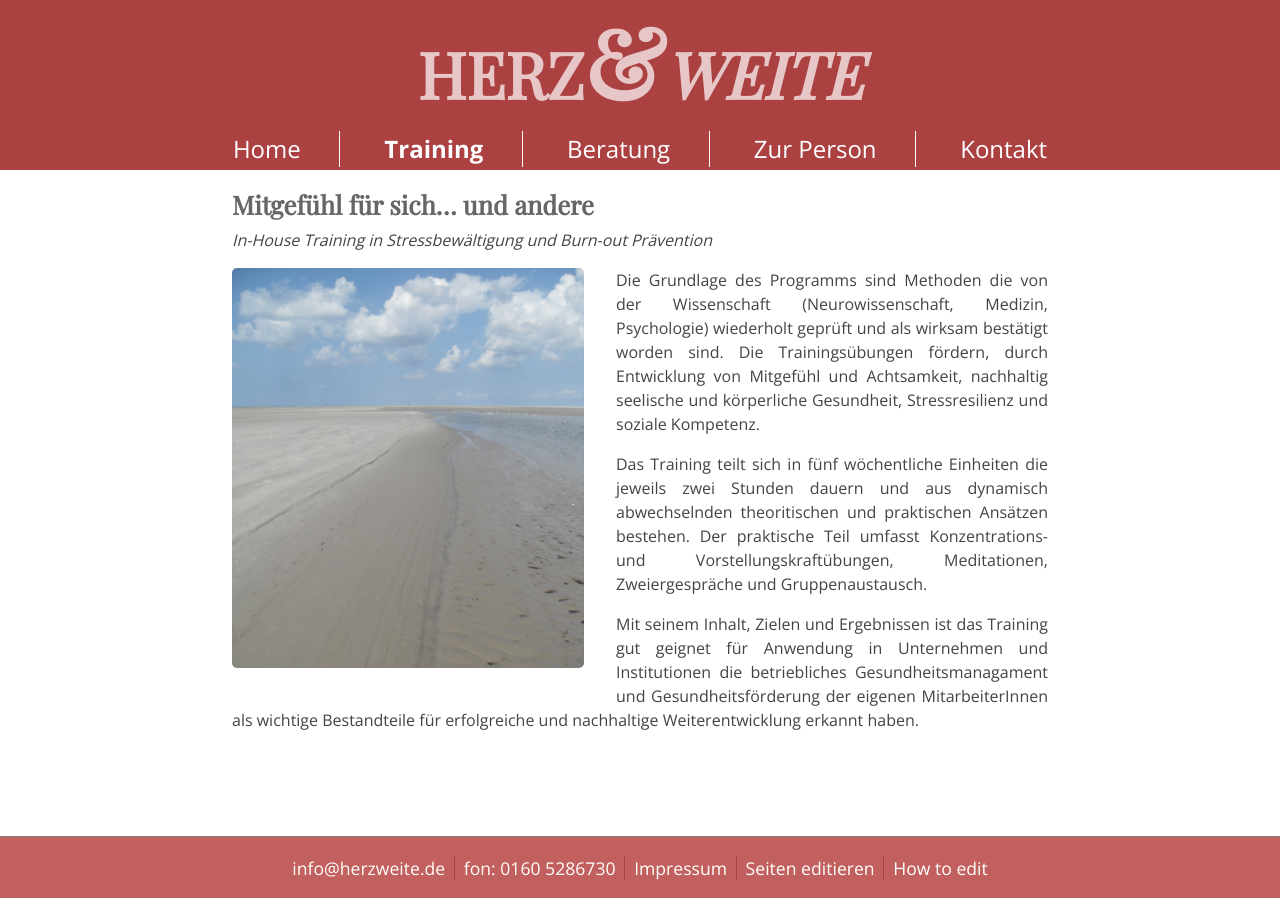
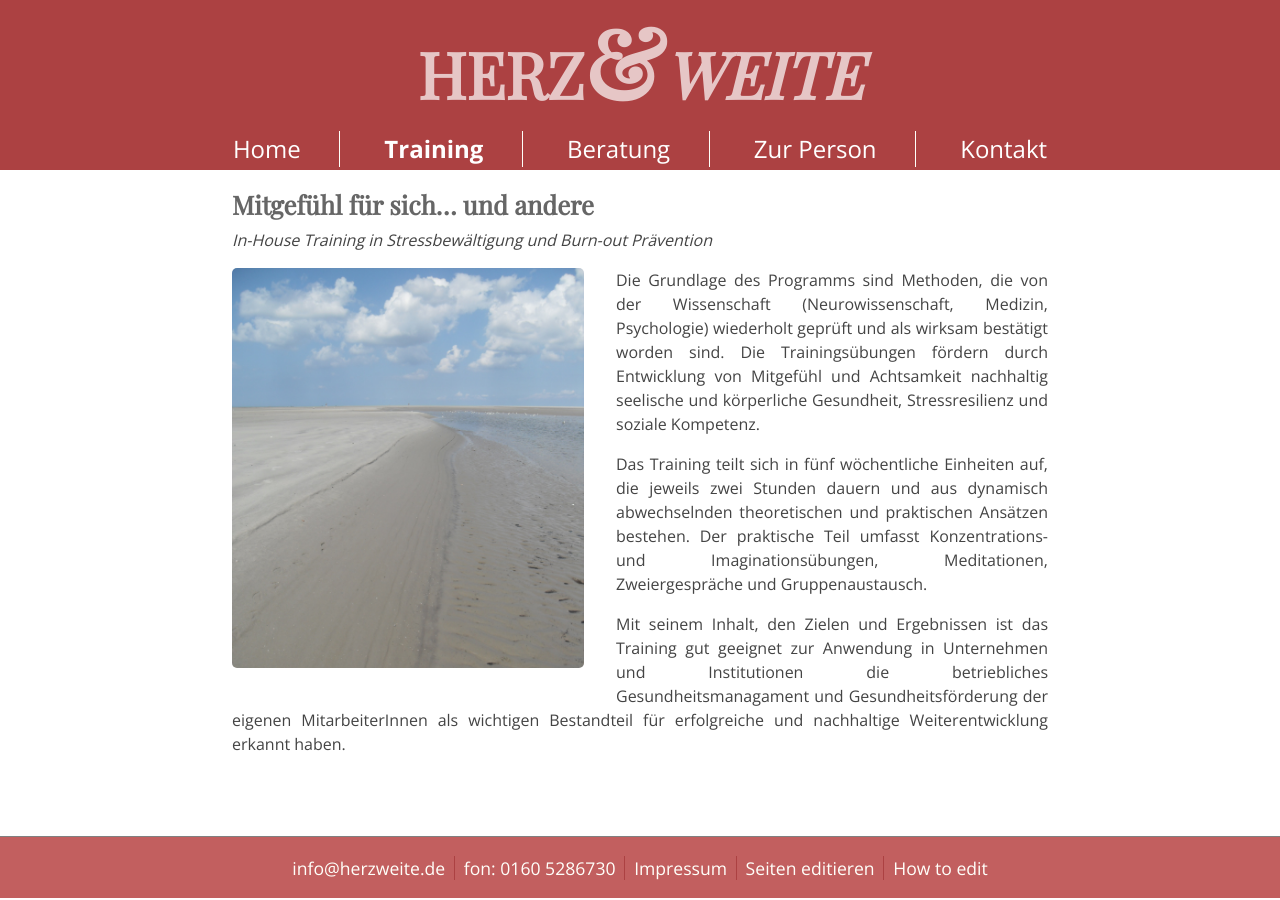
Before and after one commit to herzweite/herzweite.github.io, a Jekyll site: the page built from training.md, in a window 1280 px wide. Built offline with Jekyll 4.4.1, drawn with Linux system fonts in a browser that asks for light colours; some web fonts are replaced; Markdown is read by kramdown in place of the engine named in the settings; comment, search, counter and statistics services are not loaded.

Commit message:
Update training.md

```diff
--- a/training.md
+++ b/training.md
@@ -8,11 +8,11 @@ title: Training
 
 ![Bild zu Training](/images/training.jpg)
 
-Die Grundlage des Programms sind Methoden die  von der  Wissenschaft  (Neurowissenschaft,
-Medizin, Psychologie) wiederholt geprüft und  als wirksam bestätigt worden sind. Die Trainingsübungen fördern, durch Entwicklung von Mitgefühl und Achtsamkeit, nachhaltig seelische und körperliche Gesundheit, Stressresilienz und soziale Kompetenz.
+Die Grundlage des Programms sind Methoden, die von der  Wissenschaft  (Neurowissenschaft,
+Medizin, Psychologie) wiederholt geprüft und als wirksam bestätigt worden sind. Die Trainingsübungen fördern durch Entwicklung von Mitgefühl und Achtsamkeit nachhaltig seelische und körperliche Gesundheit, Stressresilienz und soziale Kompetenz.
 
-Das Training teilt sich in fünf  wöchentliche Einheiten die jeweils zwei Stunden dauern und aus dynamisch
-abwechselnden theoritischen und praktischen Ansätzen bestehen. Der praktische Teil umfasst Konzentrations- und
-Vorstellungskraftübungen, Meditationen, Zweiergespräche und Gruppenaustausch.
+Das Training teilt sich in fünf wöchentliche Einheiten auf, die jeweils zwei Stunden dauern und aus dynamisch
+abwechselnden theoretischen und praktischen Ansätzen bestehen. Der praktische Teil umfasst Konzentrations- und
+Imaginationsübungen, Meditationen, Zweiergespräche und Gruppenaustausch.
 
-Mit seinem Inhalt, Zielen und Ergebnissen ist das Training gut geignet für Anwendung in Unternehmen und Institutionen die betriebliches Gesundheitsmanagament und Gesundheitsförderung der eigenen MitarbeiterInnen als wichtige Bestandteile für erfolgreiche und nachhaltige Weiterentwicklung erkannt haben.
+Mit seinem Inhalt, den Zielen und Ergebnissen ist das Training gut geeignet zur Anwendung in Unternehmen und Institutionen die betriebliches Gesundheitsmanagament und Gesundheitsförderung der eigenen MitarbeiterInnen als wichtigen Bestandteil für erfolgreiche und nachhaltige Weiterentwicklung erkannt haben.
```
